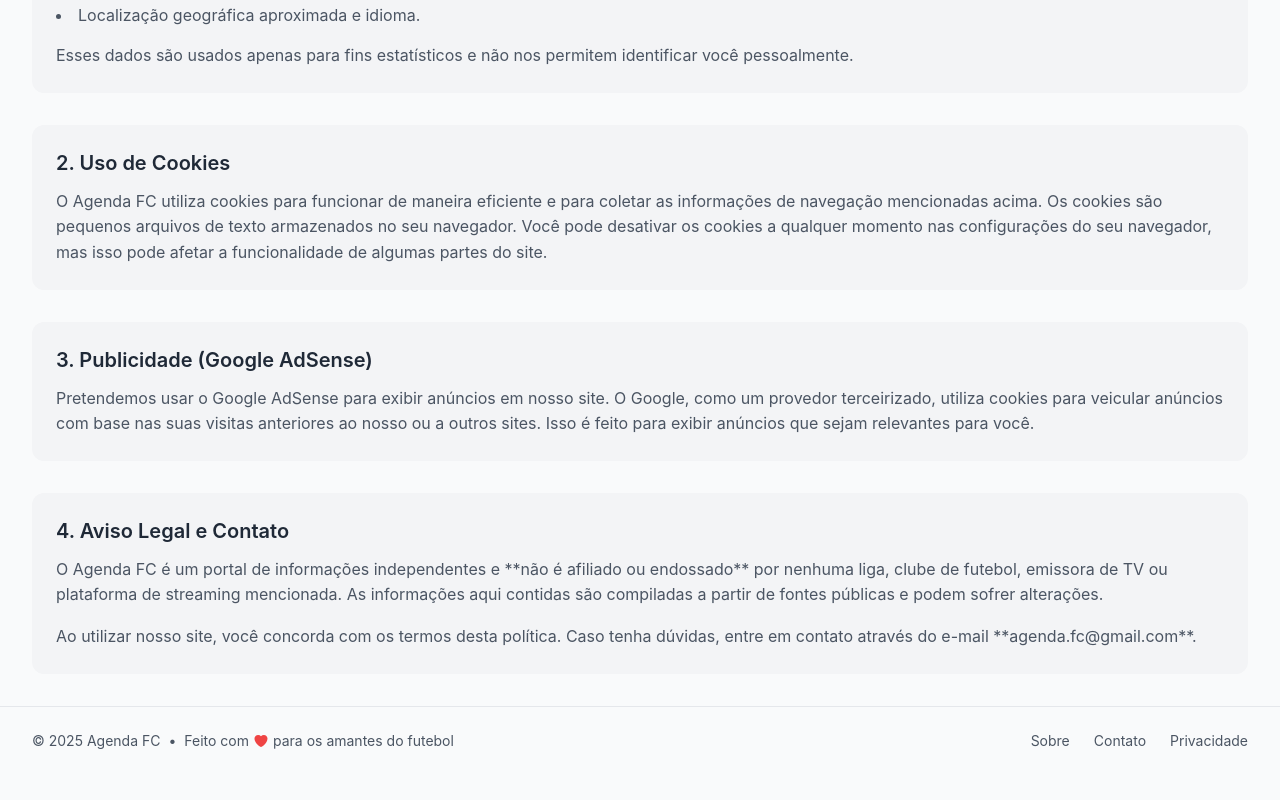
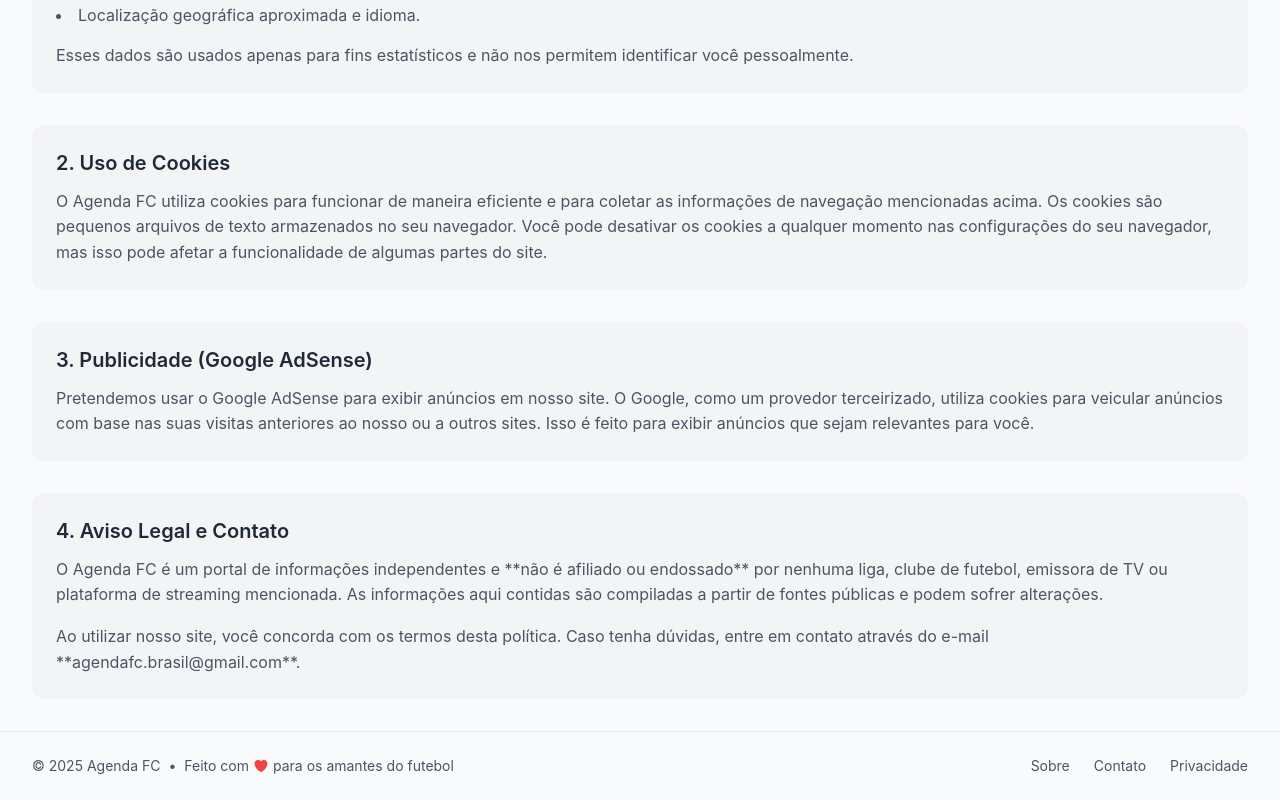
Before and after one commit to ludgero20/agendafc, a Next.js app: page /privacidade in a window 1280 px wide. Shown: the part 500-1300 px from the top of the page. Before the commit the page ends 1275 px from the top, so only its background shows below. Built offline with nearby package versions, Linux system fonts and the light colour scheme.

Commit message:
e-mail corrigido

```diff
--- a/app/privacidade/page.tsx
+++ b/app/privacidade/page.tsx
@@ -59,7 +59,7 @@ export default function PoliticaDePrivacidade() {
               O Agenda FC é um portal de informações independentes e **não é afiliado ou endossado** por nenhuma liga, clube de futebol, emissora de TV ou plataforma de streaming mencionada. As informações aqui contidas são compiladas a partir de fontes públicas e podem sofrer alterações.
             </p>
             <p className="text-gray-600">
-              Ao utilizar nosso site, você concorda com os termos desta política. Caso tenha dúvidas, entre em contato através do e-mail **agenda.fc@gmail.com**.
+              Ao utilizar nosso site, você concorda com os termos desta política. Caso tenha dúvidas, entre em contato através do e-mail **agendafc.brasil@gmail.com**.
             </p>
           </div>
         </div>
```
